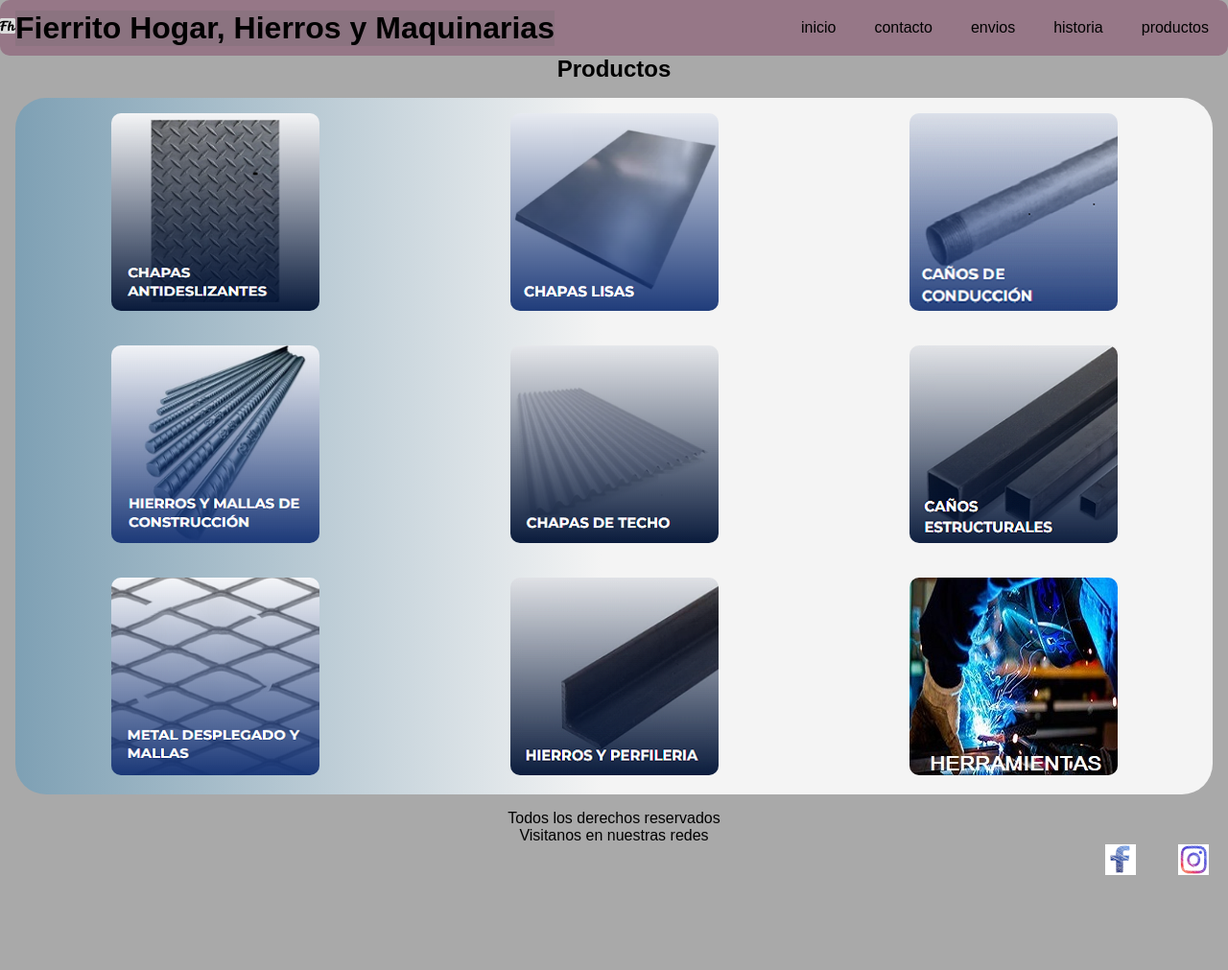
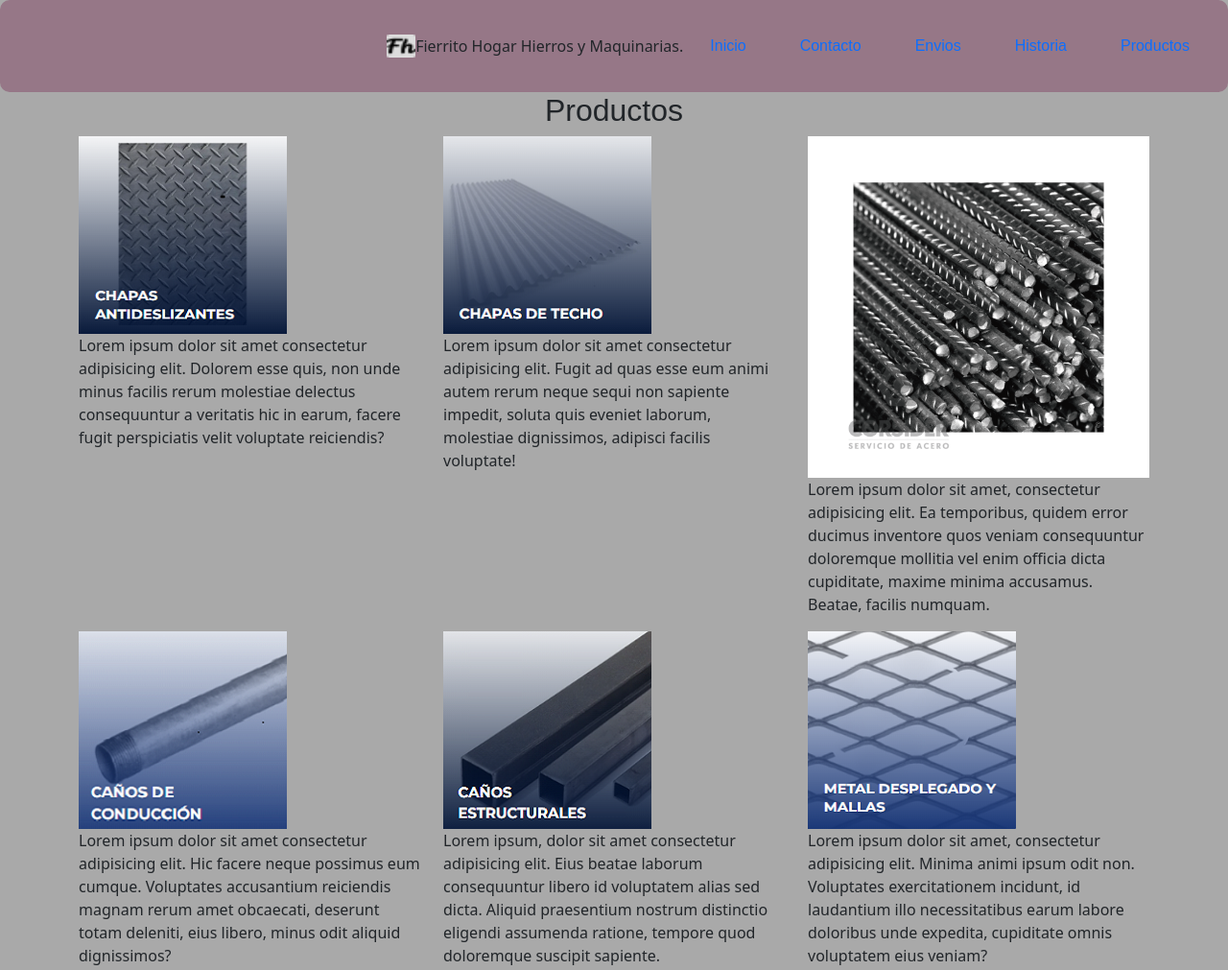
Before and after one commit to SantiagoFPrinos/fierrito, a plain HTML site: page paginas/productos.html in a window 1280 px wide. Shown: the top 1011 px of the page at 96% size. Before the commit the page ends 935 px from the top, so only its background shows below. Drawn offline with nearby package versions, Linux system fonts and the light colour scheme; a web font is replaced by a local one.

Commit message:
modificacion productos

```diff
--- a/paginas/productos.html
+++ b/paginas/productos.html
@@ -8,12 +8,15 @@
     <link rel="preconectar" href="https://fonts.googleapis.com">
     <link rel="preconectar" href="https://fonts.gstatic.com" crossorigin>
     <link href="https: //fonts.googleapis.com/css2? family= Oswald:wght@500 &familia= Roboto:peso@700 & display=swap" rel="stylesheet">
+    <!-- bootstrap -->
+    <link href="https://cdn.jsdelivr.net/npm/bootstrap@5.1.3/dist/css/bootstrap.min.css" rel="stylesheet" integrity="sha384-1BmE4kWBq78iYhFldvKuhfTAU6auU8tT94WrHftjDbrCEXSU1oBoqyl2QvZ6jIW3" crossorigin="anonymous">
+    <!-- css -->
     <link rel="stylesheet" href="../css/estilos.css">
     <title>Fierrito Productos</title>
 </head>
 <body>
     <header>
-        <a class header__logo href="../index.html"> <img src="../recursos/favicon-16x16.png" alt="logo"> </a>
+     <!--    <a class header__logo href="../index.html"> <img src="../recursos/favicon-16x16.png" alt="logo"> </a>
         <h1 class="header__titulo"> Fierrito Hogar, Hierros y Maquinarias </h1>
         <nav class="header__navegacion">
             <ul class="header__referencias">
@@ -23,6 +26,35 @@
                 <li><a href="historia.html">historia</a></li>
                 <li><a href="productos.html">productos</a></li>
             </ul>
+        </nav> -->
+        <nav class="navbar navbar-expand-lg bg-gris">
+            <div class="container-fluid">
+              <a class="navbar-brand" href="#"></a>
+              <img src="../recursos/favicon-16x16.png" alt="Logo" width="30" height="24">Fierrito Hogar Hierros y Maquinarias.
+
+              <button class="navbar-toggler" type="button" data-bs-toggle="collapse" data-bs-target="#navbarNav" aria-controls="navbarNav" aria-expanded="false" aria-label="Toggle navigation">
+                <span class="navbar-toggler-icon"></span>
+              </button>
+              <div class="collapse navbar-collapse" id="navbarNav">
+                <ul class="navbar-nav ms-auto mb-2 mb-lg-0">
+                  <li class="nav-item">
+                    <a class="nav-link active" aria-current="page" href="../index.html">Inicio</a>
+                  </li>
+                  <li class="nav-item">
+                    <a class="nav-link" href="../paginas/contacto.html">Contacto</a>
+                  </li>
+                  <li class="nav-item">
+                    <a class="nav-link" href="../paginas/envios.html">Envios</a>
+                  </li>
+                  <li class="nav-item">
+                    <a class="nav-link" href="../paginas/historia.html">Historia</a>
+                  </li>
+                  <li class="nav-item">
+                    <a class="nav-link" href="../paginas/productos.html">Productos</a>
+                  </li>
+                </ul>
+              </div>
+            </div>
           </nav>
     </header>
     <main>
@@ -32,33 +64,68 @@
                 <h2> Productos</h2>
             </div>
             </section>
-        <section class="producto">
-            <div>
-                <img class="producto__antideslizantes"  src="../recursos/antideslizantes.png" alt="antideslizantes">
+        <section class="container">
+            <article class="row">
+                <div class="col-xl-4 col-md-6    col-sm-6">
+                    <img class="img-fluid" src="../recursos/antideslizantes.png">
+                        <p>
+                        Lorem ipsum dolor sit amet consectetur adipisicing elit. Dolorem esse quis, non unde minus facilis rerum molestiae delectus consequuntur a veritatis hic in earum, facere fugit perspiciatis velit voluptate reiciendis?
+                        </p>
                 </div>
-            <div>
-                <img class="producto__chapalisa"  src="../recursos/chapalisa.png" alt="chapalisa">
+                <div class="col-xl-4 col-md-6 col-sm-6">
+                    <img class="img-fluid" src="../recursos/chapas.png">
+                        <p>
+                            Lorem ipsum dolor sit amet consectetur adipisicing elit. Fugit ad quas esse eum animi autem rerum neque sequi non sapiente impedit, soluta quis eveniet laborum, molestiae dignissimos, adipisci facilis voluptate!
+                        </p>
                 </div>
-             <div>
-                 <img class=" producto__conduccion" src="../recursos/conduccion.png" alt="conduccion">
-            </div>            <div>
-                 <img class="producto__hierrosymallas" src="../recursos/hierrosymallas.png" alt="hierrosymallas">
+                <div class="col-xl-4 col-md-6 col-sm-6">
+                    <img class="img-fluid" src="../recursos/hierroconstruccion.png">
+                        <p>
+                            Lorem ipsum dolor sit amet, consectetur adipisicing elit. Ea temporibus, quidem error ducimus inventore quos veniam consequuntur doloremque mollitia vel enim officia dicta cupiditate, maxime minima accusamus. Beatae, facilis numquam.
+                        </p>
                 </div>
-            <div>
-                 <img class="producto__chapas" src="../recursos/chapas.png" alt="chapas">
+            </article>
+            <article class="row">
+                <div class="col-xl-4 col-md-6 col-sm-6">
+                    <img class="img-fluid" src="../recursos/conduccion.png">
+                    <p>
+                        Lorem ipsum dolor sit amet consectetur adipisicing elit. Hic facere neque possimus eum cumque. Voluptates accusantium reiciendis magnam rerum amet obcaecati, deserunt totam deleniti, eius libero, minus odit aliquid dignissimos?
+                    </p>
                 </div>
-            <div>
-                 <img class="producto__estructurales" src="../recursos/estructurales.png" alt="estructurales">
+                <div class="col-xl-4 col-md-6 col-sm-6">
+                    <img class="img-fluid" src="../recursos/estructurales.png">
+                    <p>
+                        Lorem ipsum, dolor sit amet consectetur adipisicing elit. Eius beatae laborum consequuntur libero id voluptatem alias sed dicta. Aliquid praesentium nostrum distinctio eligendi assumenda ratione, tempore quod doloremque suscipit sapiente.
+                    </p>
                 </div>
-            <div>
-                <img class="producto__metaldesplegado"src="../recursos/metaldespleago.png" alt="metaldesplegado">
+                <div class="col-xl-4 col-md-6 col-sm-6">
+                    <img class="img-fluid" src="../recursos/metaldespleago.png">
+                    <p>
+                        Lorem ipsum dolor sit amet, consectetur adipisicing elit. Minima animi ipsum odit non. Voluptates exercitationem incidunt, id laudantium illo necessitatibus earum labore doloribus unde expedita, cupiditate omnis voluptatem eius veniam?
+                    </p>
                 </div>
-            <div>
-                <img class="producto__hierrosyperfiles" src="../recursos/hierrosyperfiles.png"  alt="hierros y perfiles">
+            </article>
+            <article class="row">
+                <div class="col-xl-4 col-md-6 col-sm-6">
+                    <img class="img-fluid" src="../recursos/hierrosymallas.png">
+                    <p>
+                        Lorem ipsum dolor sit amet consectetur adipisicing elit. Suscipit vitae asperiores odio inventore, molestias nulla dignissimos mollitia aliquam quam dolore impedit debitis facere eaque ipsa corrupti quos. Consectetur, tenetur amet!
+                    </p>
                 </div>
-            <div>
-                <img class="producto__herramientas" src="../recursos/herramientas-de-soldadura.jpg" alt="herramientas">
+                <div class="col-xl-4 col-md-6 col-sm-6">
+                    <img class="img-fluid" src="../recursos/hierrosyperfiles.png">
+                    <p>
+                        Lorem ipsum, dolor sit amet consectetur adipisicing elit. Nemo suscipit voluptate, libero ab consequatur laudantium quaerat itaque sint rem ducimus pariatur ea officia quasi corporis temporibus quia quo qui ullam?
+                    </p>
                 </div>
+                <div class="col-xl-4 col-md-6 col-sm-6">
+                    <img class="img-fluid" src="../recursos/herramientas-de-soldadura.jpg">
+                    <p>
+                        Lorem ipsum dolor sit amet consectetur, adipisicing elit. Amet, dolore illum laudantium quis magni ipsam dicta! Quisquam repudiandae ipsam modi quasi debitis quidem eos a velit exercitationem. Magni, quo tempore.
+                    </p>
+                </div>
+            </article>
+
 
         </section>
     </main>
@@ -76,5 +143,7 @@
             </ul>
         </div>
     </footer>
+<!-- script bootstrap -->
+    <script src="https://cdn.jsdelivr.net/npm/bootstrap@5.1.3/dist/js/bootstrap.bundle.min.js" integrity="sha384-ka7Sk0Gln4gmtz2MlQnikT1wXgYsOg+OMhuP+IlRH9sENBO0LRn5q+8nbTov4+1p" crossorigin="anonymous"></script>
 </body>
 </html>
```
Lines whose indentation alone changed are shown as unchanged.
